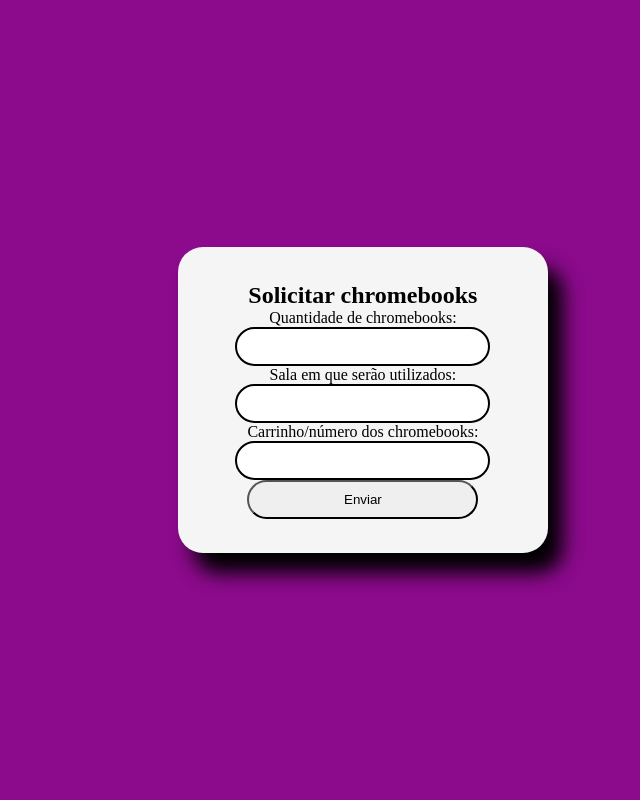
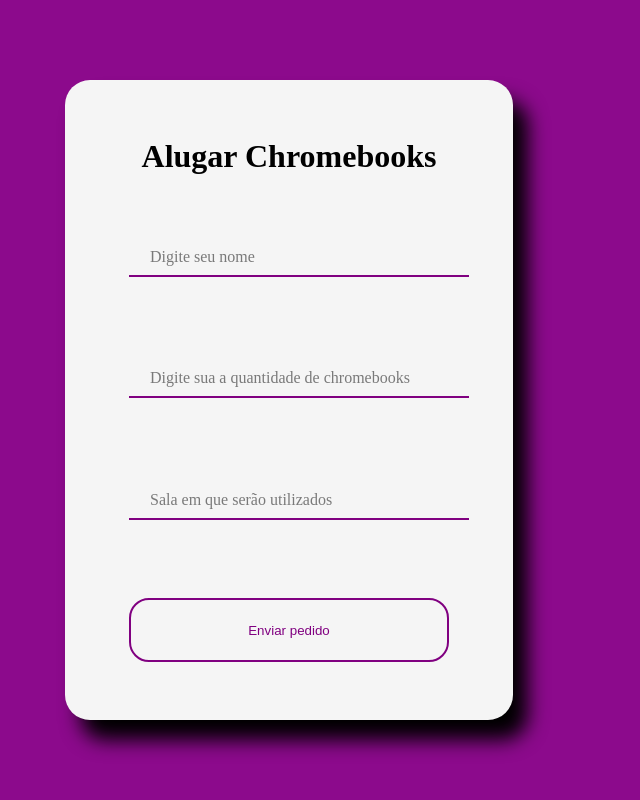
Before and after one commit to Viciuss/Azatech-GDC, a PHP site: the page made by require/requisição.html in a window 1280 px wide. Shown: the whole page, without its empty margins (351-991 px from the left). Run offline with PHP 8.4, Linux system fonts and the light colour scheme.

Commit message:
pagina de requisição de chomebooks feita

```diff
--- a/login/login.html
+++ b/login/login.html
@@ -19,7 +19,7 @@
                 <input type="password" name="senha" placeholder=" ">
                 <label for="senha" class="label"> Digite sua senha </label>
 
-                <a href="">Esqueci minha senha</a>
+                <a href="redef.html">Esqueci minha senha</a>
             </div>
             <button name="submit" value="submit" >Fazer login</button>
             </form>
--- /dev/null
+++ b/login/redev.css
@@ -0,0 +1,6 @@
+.centro{
+    display: flex;
+    flex-direction: column;
+    align-items: center;
+    justify-content: space-between;
+}
--- a/require/require.css
+++ b/require/require.css
@@ -1,23 +1,27 @@
 *{
     margin: 0;
-}
-html,body{
-    background-color: rgb(140, 10, 140);
-    height: 100%;
-    align-items: center;
+    padding: 0;
 }
 
+html,body{
+    background-color: purple;
+    width: 100%;
+    height: 100%;
+    display:flex;
+    flex-direction:row;
+    justify-content: center;
+}
 
-.formBrabo{
+.geral{
     display: flex;
     flex-direction: row;
     align-items: center;
     justify-content: space-evenly;
     width: 100%;
     height: 100%;
+}
 
-}
-.itens{
+.centro{
     display: flex;
     flex-direction: column;
     align-items: center;
@@ -25,9 +29,9 @@ html,body{
     background-color:whitesmoke;
     margin: 2%;
     border-radius: 25px;
-    height: 100%;
-    width: 100%;
-    padding: 15% 30% ;
+    height: 80%;
+    width: 25%;
+    padding: 0 5% ;
     box-shadow: 15px 20px 20px black ;
 }
 
@@ -36,22 +40,25 @@ html,body{
     flex-direction: column;
     height: 10%;
     width: 100%;
-    align-items: center;
-    justify-content: space-between;
+    border: 0 none;
 }
-
 .inputs input{
-    border: 2px solid black;
+    border: 0 none;
     height: 100%;
     width: 100%;
-    border-radius: 20px;
+    border-bottom: 2px solid purple;
+    background-color: whitesmoke;
     transition-duration: 300ms;
     padding: 10px;
 
 }
-
-.inputs button{
+.centro button{
+    background-color: whitesmoke;
+    border: 2px solid purple;
+    padding: 10px 50px;
+    color: purple;
+    height: 10%;
+    width: 100%;
     border-radius: 20px;
-    width: 100%;
-    padding: 10px;
+    transition-duration: 200ms;
 }
--- a/require/requisição.html
+++ b/require/requisição.html
@@ -4,24 +4,29 @@
     <meta charset="UTF-8">
     <meta name="viewport" content="width=device-width, initial-scale=1.0">
     <title>Alugar chromebook</title>
-    <link rel="stylesheet" href="require.css">
+    <link rel="stylesheet" href="../login/login.css">
 </head>
 <body>
-    <div class="formBrabo">
-        <form action="">
-            <div class="itens">
-                <h2>Solicitar chromebooks</h2>
-                <div class="inputs">
-                    <label for="quantidade">Quantidade de chromebooks:</label>
-                    <input name="quantidade" type="text">
-                    <label for="sala">Sala em que serão utilizados:</label>
-                    <input name="sala" type="text">
-                    <label for="carrinho">Carrinho/número dos chromebooks:</label>
-                    <input name="carrinho" type="text">
-                    <button>Enviar</button>
-                </div>
+    <div class="geral">
+        <form class="centro" action="" method="post">
+            <h1>Alugar Chromebooks</h1>
+            <div class="inputs">
+                <input type="text" name="nomeP" placeholder=" ">
+                <label for="nomeP" class="label"> Digite seu nome </label>
             </div>
+            <div class="inputs">
+            <input type="text" name="quant" placeholder=" ">
+            <label for="senha" class="label"> Digite sua a quantidade de chromebooks</label>
+            </div>
+            <div class="inputs">
+                <input type="text" name="sala" id="" placeholder=" ">
+                <label for="sala">Sala em que serão utilizados</label>
+            </div>
+
+            <button name="submit" value="submit" >Enviar pedido</button>
         </form>
     </div>
+
+    </form>
 </body>
 </html>
```
Also changed, not shown: login/redef.html (added, +15 -0 lines).
